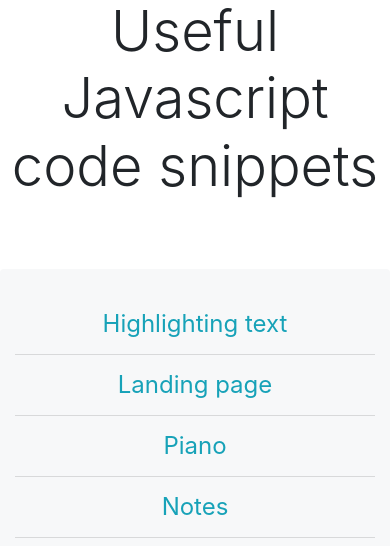
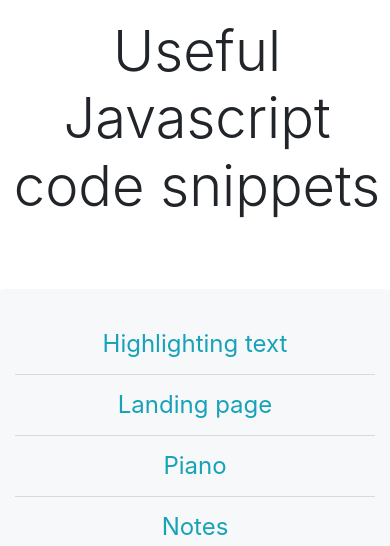
Before and after one commit to carma12/jspills, a plain HTML site: page index.html in a window 390 px wide. Shown: the part 298-844 px from the top of the page. Drawn offline with nearby package versions, Linux system fonts and the light colour scheme.

Commit message:
Init page. Corrected margin for mobile

```diff
--- a/css/index.css
+++ b/css/index.css
@@ -8,6 +8,7 @@
 }
 .subtitle {
     padding-bottom: 61px;
+    padding-top: 20px;
 }
 .pills-main {
     height: 125px;
@@ -23,6 +24,13 @@
     padding-top: 25px;
     padding-bottom: 25px;
 }
+@media screen and (max-width: 390px) {
+    .content-heading {
+        width: 370px;
+        margin-left: 12px;
+    }
+}
+
 @media (min-width: 768px) {
     .container-small {
         width: 300px;
```
